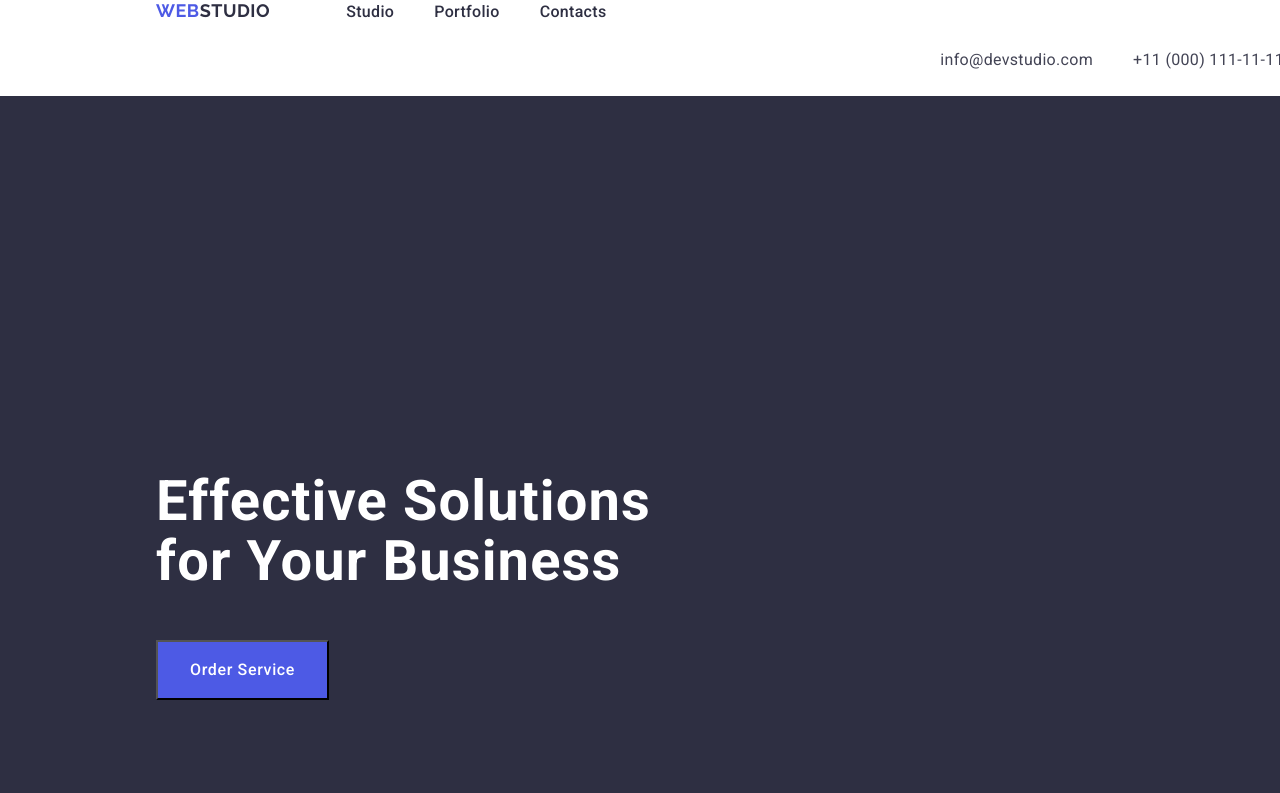
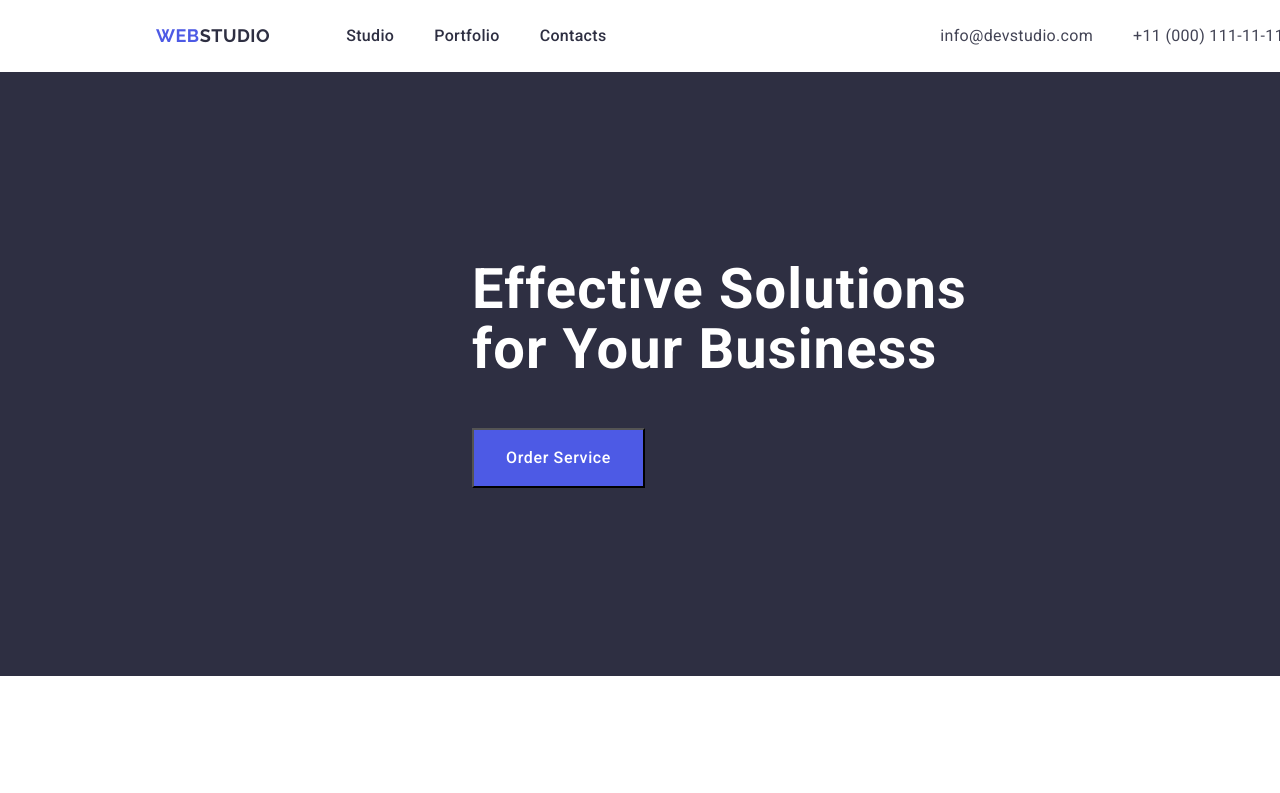
Before and after one commit to Tatianadardik44/goit-markup-hw-03, a plain HTML site: page index.html in a window 1280 px wide. Shown: the top 793 px of the page. Drawn offline with nearby package versions, Linux system fonts and the light colour scheme.

Commit message:
dz-3-hero

```diff
--- a/css/styles.css
+++ b/css/styles.css
@@ -3,7 +3,6 @@ body {
   background: #fff;
   color: #434455;
   width: 1440px;
-  box-sizing: border-box;
 }
 h1,
 h2,
@@ -22,8 +21,13 @@ ul {
 img {
   width: 100%;
 }
+.header-container {
+  display: flex;
+  align-items: center;
+}
 
 .logo {
+  display: inline-flex;
   color: #4d5ae5;
   font-size: 18px;
   font-style: normal;
@@ -33,6 +37,7 @@ img {
   text-transform: uppercase;
   text-decoration: none;
   font-family: Raleway, sans-serif;
+  margin-right: 76px;
 }
 
 .accent {
@@ -47,14 +52,16 @@ img {
 
 .navig {
   display: flex;
+  margin-right: auto;
+  align-items: center;
 }
 
 .topcik-ul {
   display: flex;
   gap: 40px;
-  margin-left: 76px;
 }
 .middle {
+  display: block;
   font-size: 16px;
   font-style: normal;
   font-weight: 500;
@@ -62,6 +69,8 @@ img {
   letter-spacing: 0.32px;
   text-decoration: none;
   color: #2e2f42;
+  padding-top: 24px;
+  padding-bottom: 24px;
 }
 
 .middle:hover,
@@ -70,18 +79,16 @@ img {
 }
 .contacts-ul {
   display: flex;
-  margin-left: 332px;
+
   gap: 40px;
 }
 .contacts {
   display: flex;
   font-style: normal;
-  padding-top: 24px;
-  padding-bottom: 24px;
+
   justify-content: flex-end;
 }
 .connection {
-  display: flex;
   text-decoration: none;
 }
 
@@ -97,14 +104,19 @@ img {
 .mail:focus {
   color: #404bbf;
 }
+.container {
+  max-width: 1158px;
+  padding-left: 15px;
+  padding-right: 15px;
+  margin-left: auto;
+  margin-right: auto;
+}
 .hero {
   width: 1440px;
   background-color: #2e2f42;
 }
 .hero-container {
-  padding-top: 188px;
-
-  padding-bottom: 188px;
+  padding: 188px 331px;
 }
 
 .hero-item {
@@ -115,9 +127,7 @@ img {
   font-weight: 700;
   line-height: 1.07;
   letter-spacing: 1.12px;
-  width: 503px;
-  padding-top: 188px;
-
+  width: 496px;
   margin-bottom: 48px;
 }
 .hero-btr {
@@ -131,13 +141,15 @@ img {
   line-height: 1.5;
   letter-spacing: 0.64px;
   padding: 16px 32px;
-  margin-right: 636px;
 }
 .hero-btr:hover,
 .hero-btr:focus {
   background-color: #404bbf;
 }
-
+.section {
+  padding-top: 120px;
+  padding-bottom: 120px;
+}
 .action-plan {
   color: #2e2f42;
   font-family: inherit;
@@ -145,7 +157,6 @@ img {
 .plan-chek {
   display: flex;
   gap: 24px;
-  padding-top: 121px;
 }
 .chek {
   width: 264px;
@@ -156,7 +167,6 @@ img {
   font-size: 16px;
   line-height: 1.5;
   letter-spacing: 0.32px;
-  margin-bottom: 121px;
 }
 .directions {
   font-size: 20px;
@@ -213,7 +223,7 @@ img {
   line-height: 1.11;
   letter-spacing: 0.72px;
   text-transform: capitalize;
-  padding-top: 120px;
+
   padding-bottom: 72px;
   text-align: center;
 }
@@ -273,10 +283,3 @@ img {
   line-height: 1.5;
   letter-spacing: 0.32px;
 }
-.container {
-  max-width: 1158px;
-  padding-left: 15px;
-  padding-right: 15px;
-  margin-left: auto;
-  margin-right: auto;
-}
--- a/index.html
+++ b/index.html
@@ -21,7 +21,7 @@
   </head>
   <body>
     <header class="topchic">
-      <div class="container">
+      <div class="header-container container">
         <nav class="navig">
           <a href="" class="logo">Web<span class="accent">Studio</span></a>
           <ul class="topcik-ul">
```
